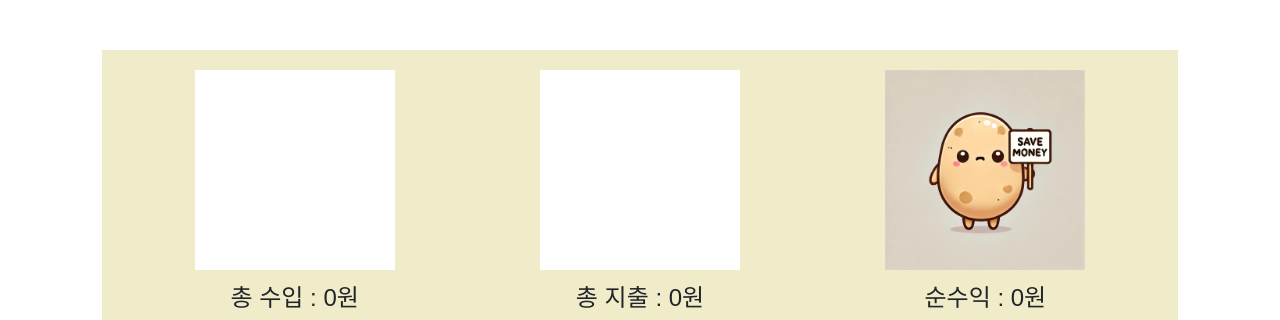
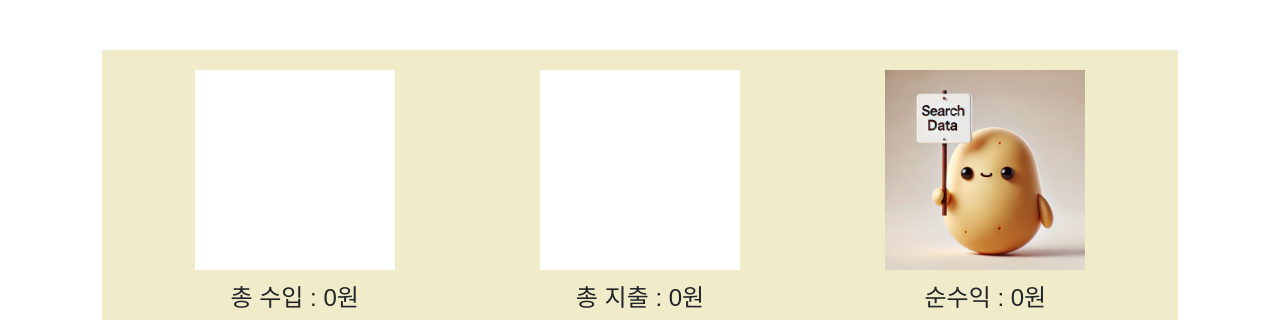
Before and after one commit to Hwijun-Kim/TalkingPotatoes, a Vue app in the folder project-TP/: page /summary in a window 1280 px wide. Shown: the part 481-801 px from the top of the page. Built offline with nearby package versions, Linux system fonts and the light colour scheme; no server answers.

Commit message:
update Summary, plus SearchPotato

```diff
--- a/project-TP/src/pages/Summary.vue
+++ b/project-TP/src/pages/Summary.vue
@@ -46,12 +46,13 @@
             <p>총 지출 : {{ currentExpense }}원</p>
           </div>
           <div class="chart">
-            <div class="chartimage">
-              <img v-if="currentIncome-currentExpense > 0" src="@/assets/ExcellentPotato.jpg" alt="ExcellentPotato" width="200px" height="200px">
-              <img v-if="currentIncome-currentExpense <= 0" src="@/assets/SadPotato.jpg" alt="SadPotato" width="200px" height="200px">
-            </div>
-            <p>순수익 : {{ currentIncome - currentExpense }}원</p>
+          <div class="chartimage">
+            <img v-if="currentIncome - currentExpense > 0" src="@/assets/ExcellentPotato.jpg" alt="ExcellentPotato" width="200px" height="200px">
+            <img v-else-if="currentIncome - currentExpense <= 0 && currentExpense > 0" src="@/assets/SadPotato.jpg" alt="SadPotato" width="200px" height="200px">
+            <img v-else src="@/assets/SearchPotato.webp" alt="SearchPotato" width="200px" height="200px">
           </div>
+          <p>순수익 : {{ currentIncome - currentExpense }}원</p>
+        </div>
         </div>
       </div>
     </div>
```
Also changed, not shown: project-TP/src/assets/SearchPotato.webp (added).
